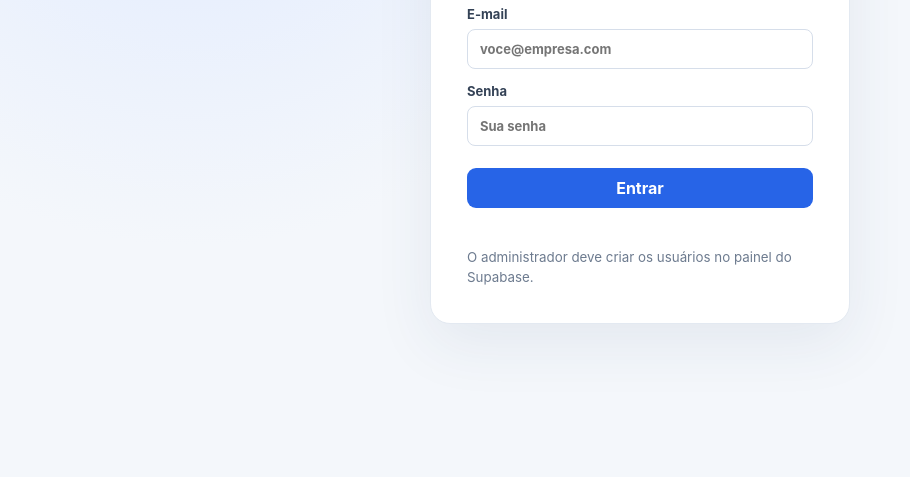
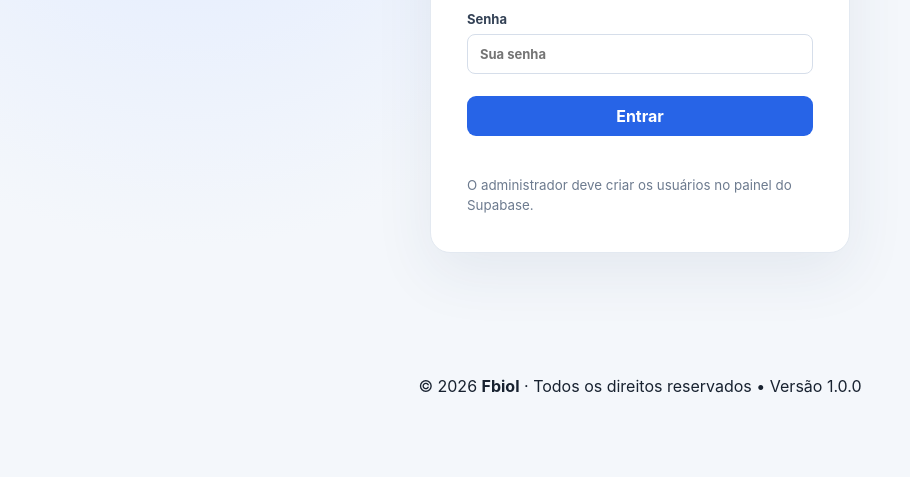
Before and after one commit to Fbi0l/inventario_web, a plain HTML site: page index.html in a window 1280 px wide. Shown: the part 323-800 px from the top of the page, without its empty margins (0-910 px from the left). Drawn offline with nearby package versions, Linux system fonts and the light colour scheme.

Commit message:
Adicionar rodapé Fbiol e versão 1.0.0: index.html

```diff
--- a/index.html
+++ b/index.html
@@ -17,6 +17,11 @@
       <p id="loginMessage" class="message" aria-live="polite"></p>
       <small>O administrador deve criar os usuários no painel do Supabase.</small>
     </form>
+      <footer class="site-footer" aria-label="Propriedade e versão do sistema">
+        <span>&copy; 2026 <strong>Fbiol</strong> · Todos os direitos reservados</span>
+        <span class="site-footer-separator" aria-hidden="true">•</span>
+        <span>Versão 1.0.0</span>
+      </footer>
   </div>
 
   <div id="appView" class="app hidden">
@@ -83,6 +88,11 @@
           <div class="table-wrap"><table><thead><tr><th>E-mail</th><th>Nome</th><th>Acesso</th><th>Criado em</th><th>Último acesso</th><th>Ações</th></tr></thead><tbody id="usersBody"><tr><td colspan="6" class="empty">Clique em Atualizar lista para carregar os usuários.</td></tr></tbody></table></div>
         </div>
       </section>
+      <footer class="site-footer" aria-label="Propriedade e versão do sistema">
+        <span>&copy; 2026 <strong>Fbiol</strong> · Todos os direitos reservados</span>
+        <span class="site-footer-separator" aria-hidden="true">•</span>
+        <span>Versão 1.0.0</span>
+      </footer>
     </main>
   </div>
 
```
